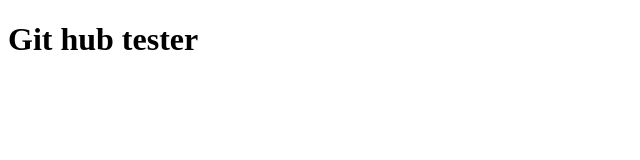
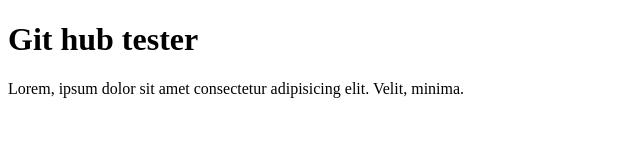
Before and after one commit to Shafiq-Re/tester, a plain HTML site: page index.html in a window 1280 px wide. Shown: the whole page, without its empty margins (0-640 px from the left). Drawn offline with Linux system fonts and the light colour scheme.

Commit message:
add file 2

```diff
--- a/index.html
+++ b/index.html
@@ -7,5 +7,6 @@
 </head>
 <body>
     <h1>Git hub tester</h1>
+    <p>Lorem, ipsum dolor sit amet consectetur adipisicing elit. Velit, minima.</p>
 </body>
 </html>
```
